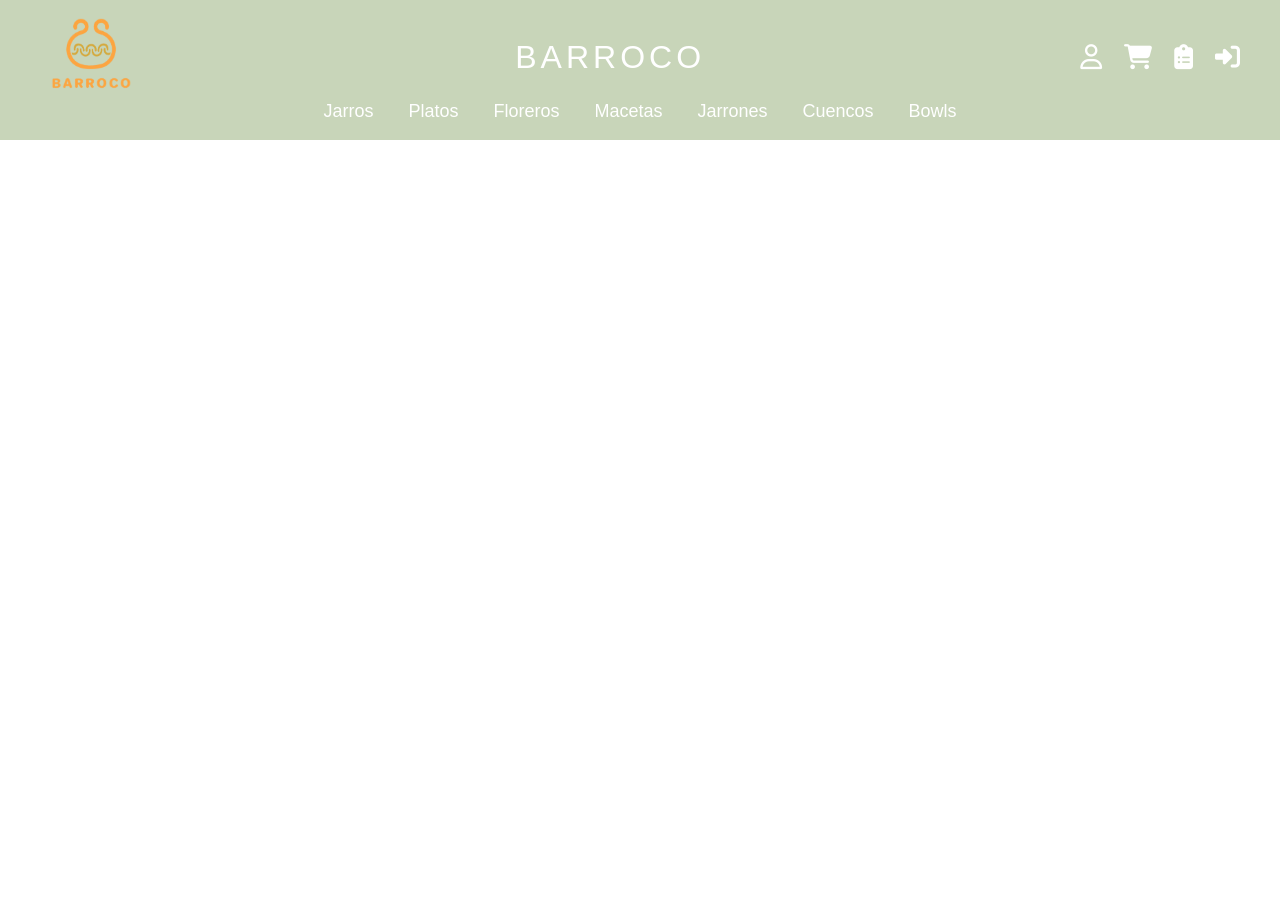
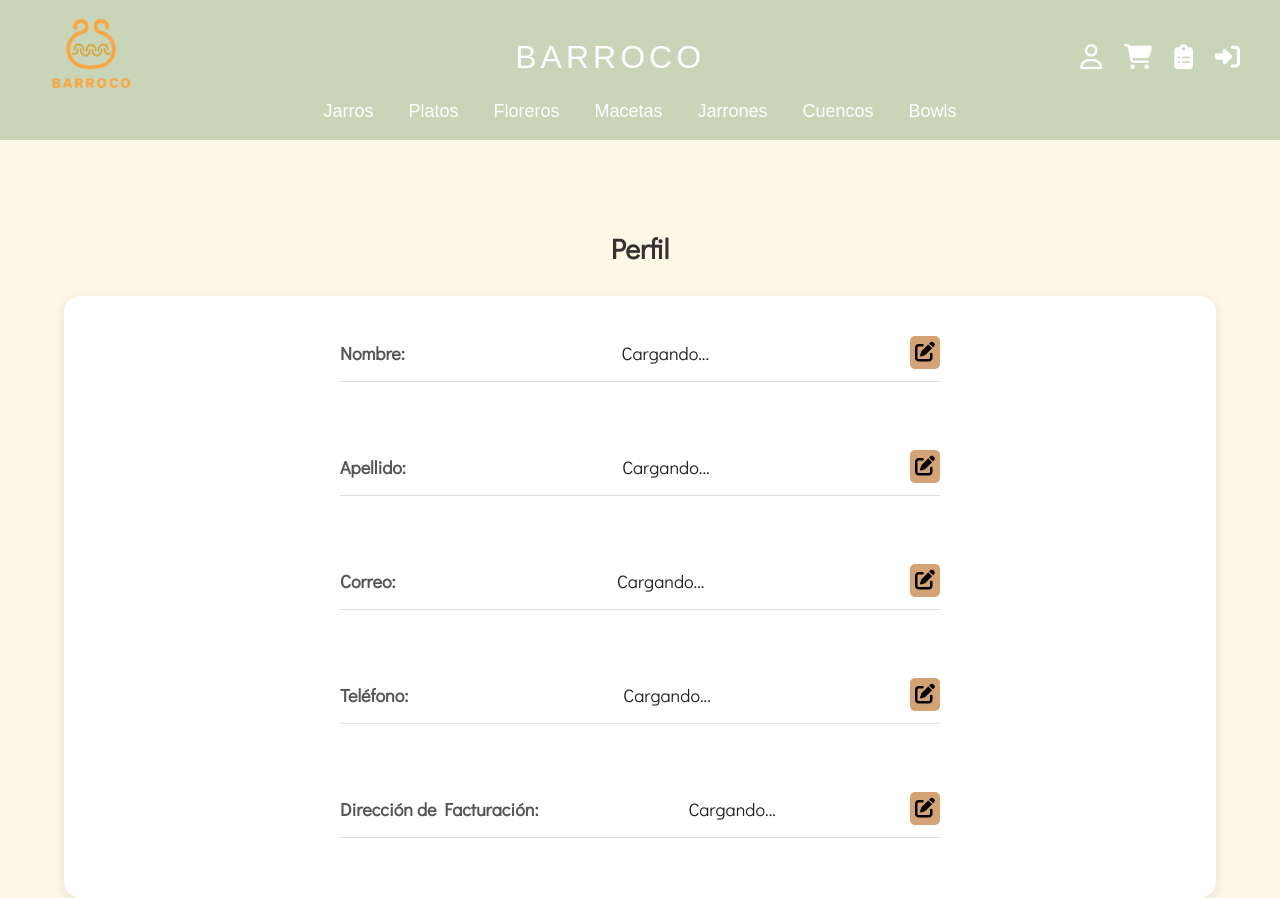
Before and after one commit to ImaGaf/AWD224062025HTMLFrozonoInc, a PHP site: template 06.-Code/Barroco/pages/profile.php in a window 1280 px wide. Before the commit the page ends 140 px from the top, so only its background shows below. Run offline with PHP 8.4, Linux system fonts and the light colour scheme; the template is opened without the code that fills it, so the values that code supplies are empty.

Commit message:
profile page done

```diff
--- /dev/null
+++ b/06.-Code/Barroco/assests/css/userProfile.css
@@ -0,0 +1,102 @@
+* {
+    padding: 0;
+    margin: 0;
+    box-sizing: border-box;
+}
+
+body {
+    font-family: 'Didact Gothic', sans-serif;
+    background-color: #fff7e6;
+}
+
+header{
+  position: fixed;
+  width: 100%;
+  z-index: 1000;
+}
+
+.profile-main{
+    padding-top: 230px;
+}
+
+.profile-container {
+    display: flex;
+    flex-wrap: wrap;
+    gap: 3rem;
+    justify-content: center;
+    text-align: center;
+    background-color: #fff;
+    border-radius: 16px;
+    padding: 40px;
+    margin: auto;
+    max-width: 90vw;
+    box-shadow: 0 4px 12px rgba(0, 0, 0, 0.1);
+}
+
+.profile-title {
+    font-size: 28px;
+    text-align: center;
+    margin-bottom: 30px;
+    color: #333;
+}
+
+.profile-item {
+    display: flex;
+    align-items: center;
+    justify-content: space-between;
+    margin-bottom: 20px;
+    border-bottom: 1px solid #ddd;
+    padding-bottom: 12px;
+    min-width: 600px;
+}
+
+.label {
+    font-weight: 600;
+    font-size: 18px;
+    color: #555;
+}
+
+.value {
+    font-size: 18px;
+    color: #222;
+    flex: 1;
+    margin-left: 16px;
+}
+
+.value input {
+    font-size: 16px;
+    padding: 8px;
+    width: 100%;
+    border-radius: 8px;
+    border: 1px solid #ccc;
+}
+
+.actions {
+    display: flex;
+    align-items: center;
+    gap: 8px;
+}
+
+.edit-icon {
+    cursor: pointer;
+    font-size: 20px;
+    background-color: #d3a376;
+    border: none;
+    padding: 5px;
+    border-radius: 5px;
+}
+
+.save-btn {
+    display: none;
+    padding: 6px 12px;
+    background-color: #28a745;
+    color: white;
+    font-size: 14px;
+    border: none;
+    border-radius: 8px;
+    cursor: pointer;
+}
+
+.save-btn:hover {
+    background-color: #218838;
+}
--- /dev/null
+++ b/06.-Code/Barroco/assests/js/profile.js
@@ -0,0 +1,68 @@
+document.addEventListener('DOMContentLoaded', () => {
+    const fields = ['firstName', 'lastName', 'email', 'phone', 'billingAddress'];
+
+    fetch('../server/getUser.php')
+        .then(res => {
+            if (!res.ok) throw new Error("No autorizado");
+            return res.json();
+        })
+        .then(data => {
+            document.getElementById('value-firstName').textContent = data.user.firstName;
+            document.getElementById('value-lastName').textContent = data.user.lastName;
+            document.getElementById('value-email').textContent = data.user.email;
+            document.getElementById('value-phone').textContent = data.customer.phone;
+            document.getElementById('value-billingAddress').textContent = data.customer.billingAddress;
+        })
+        .catch(err => {
+            alert("Error cargando los datos del perfil.");
+            console.error(err);
+        });
+
+    fields.forEach(field => {
+        document.getElementById(`edit-${field}`).addEventListener('click', () => editField(field));
+        document.getElementById(`save-${field}`).addEventListener('click', () => saveField(field));
+    });
+});
+
+function editField(field) {
+    const valueSpan = document.getElementById(`value-${field}`);
+    const currentValue = valueSpan.innerText;
+    valueSpan.innerHTML = `<input type="text" id="input-${field}" value="${currentValue}">`;
+
+    document.getElementById(`edit-${field}`).style.display = 'none';
+    document.getElementById(`save-${field}`).style.display = 'inline-block';
+}
+
+function saveField(field) {
+    const input = document.getElementById(`input-${field}`);
+    const newValue = input.value.trim();
+
+    if (newValue === "") {
+        alert("El campo no puede estar vacío.");
+        return;
+    }
+
+    fetch("../server/editUser.php", {
+        method: "POST",
+        headers: {
+            "Content-Type": "application/x-www-form-urlencoded"
+        },
+        body: `field=${encodeURIComponent(field)}&value=${encodeURIComponent(newValue)}`
+    })
+        .then(response => {
+            if (!response.ok) throw new Error('Error al guardar los cambios');
+            return response.text();
+        })
+        .then((msg) => {
+            const valueSpan = document.getElementById(`value-${field}`);
+            valueSpan.innerHTML = newValue;
+
+            document.getElementById(`edit-${field}`).style.display = 'inline-block';
+            document.getElementById(`save-${field}`).style.display = 'none';
+
+        })
+        .catch(error => {
+            alert("Hubo un problema al guardar el cambio.");
+            console.error(error);
+        });
+}
--- a/06.-Code/Barroco/pages/login.php
+++ b/06.-Code/Barroco/pages/login.php
@@ -12,7 +12,7 @@
             <h2>BIENVENIDO</h2>
             <form action="../server/login.php" method="post">
                 <label for="usuario">Correo</label>
-                <input type="text" id="usuario" name="usuario" placeholder="Correo" required>
+                <input type="email" id="usuario" name="usuario" placeholder="Correo" required>
                 <label for="password">Contraseña</label>
                 <input type="password" id="password" name="password" placeholder="Contraseña" required>
 
--- a/06.-Code/Barroco/pages/profile.php
+++ b/06.-Code/Barroco/pages/profile.php
@@ -0,0 +1,60 @@
+<!DOCTYPE html>
+<html lang="es">
+
+<head>
+    <meta charset="UTF-8" />
+    <title>Mi Perfil</title>
+    <link rel="stylesheet" href="../assests/css/userProfile.css" />
+</head>
+
+<body>
+    <header>
+        <?php include '../components/header.php'; ?>
+    </header>
+
+    <main class="profile-main">
+        <h2 class="profile-title">Perfil</h2>
+        <div class="profile-container">
+
+
+            <div class="profile-item" data-field="firstName">
+                <span class="label">Nombre:</span>
+                <span class="value" id="value-firstName">Cargando...</span>
+                <button class="edit-icon" id="edit-firstName"><i class="fa-solid fa-pen-to-square"></i></button>
+                <button class="save-btn" id="save-firstName" style="display:none;">Guardar</button>
+            </div>
+
+            <div class="profile-item" data-field="lastName">
+                <span class="label">Apellido:</span>
+                <span class="value" id="value-lastName">Cargando...</span>
+                <button class="edit-icon" id="edit-lastName"><i class="fa-solid fa-pen-to-square"></i></button>
+                <button class="save-btn" id="save-lastName" style="display:none;">Guardar</button>
+            </div>
+
+            <div class="profile-item" data-field="email">
+                <span class="label">Correo:</span>
+                <span class="value" id="value-email">Cargando...</span>
+                <button class="edit-icon" id="edit-email"><i class="fa-solid fa-pen-to-square"></i></button>
+                <button class="save-btn" id="save-email" style="display:none;">Guardar</button>
+            </div>
+
+            <div class="profile-item" data-field="phone">
+                <span class="label">Teléfono:</span>
+                <span class="value" id="value-phone">Cargando...</span>
+                <button class="edit-icon" id="edit-phone"><i class="fa-solid fa-pen-to-square"></i></button>
+                <button class="save-btn" id="save-phone" style="display:none;">Guardar</button>
+            </div>
+
+            <div class="profile-item" data-field="billingAddress">
+                <span class="label">Dirección de Facturación:</span>
+                <span class="value" id="value-billingAddress">Cargando...</span>
+                <button class="edit-icon" id="edit-billingAddress"><i class="fa-solid fa-pen-to-square"></i></button>
+                <button class="save-btn" id="save-billingAddress" style="display:none;">Guardar</button>
+            </div>
+        </div>
+    </main>
+
+    <script src="../assests/js/profile.js"></script>
+</body>
+
+</html>
```
Also changed, not shown: 06.-Code/Barroco/pages/CRUDOrders.php (added, +22 -0 lines), 06.-Code/Barroco/server/editUser.php (added, +40 -0 lines), 06.-Code/Barroco/server/getUser.php (added, +30 -0 lines).
